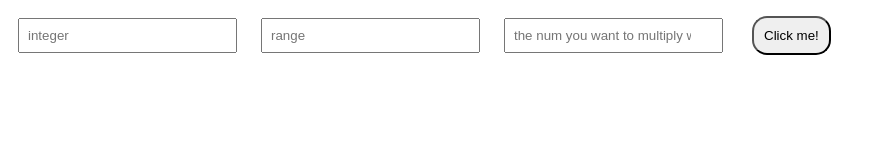
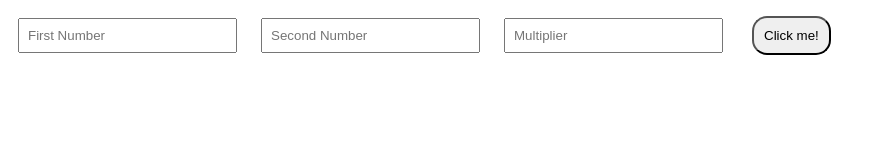
Before and after one commit to Nam-Do-San-22/Midterm-Exam, a plain HTML site: page index.html in a window 1280 px wide. Shown: the whole page, without its empty margins (0-876 px from the left). Drawn offline with Linux system fonts and the light colour scheme.

Commit message:
Add files via upload

```diff
--- a/index.html
+++ b/index.html
@@ -33,9 +33,9 @@ padding-right:30px ;
 
 
 
-    <input type="text" placeholder="integer" id="myInput1">
-    <input type="text" placeholder="range" id="myInput2">
-    <input type="text" placeholder="the num you want to multiply with.." id="myInput3">
+    <input type="text" placeholder="First Number" id="myInput1">
+    <input type="text" placeholder="Second Number" id="myInput2">
+    <input type="text" placeholder="Multiplier" id="myInput3">
 
     <button class="btn"type="button" onclick="getInputValue();">Click me!</button>
 
```
